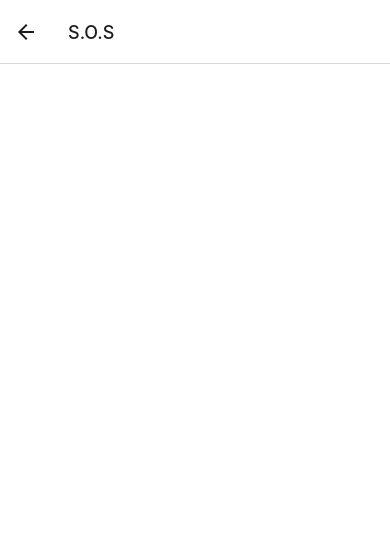
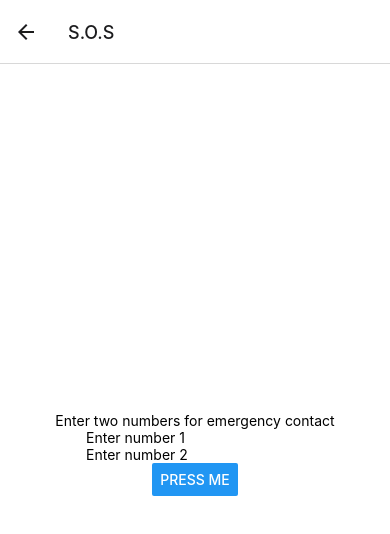
Before and after one commit to Sidd-R/SafeStride, a React Native app in the folder MobileApp/: screen /sos in a window 390 px wide. Shown: the top 534 px of the page. Built offline with nearby package versions, Linux system fonts and the light colour scheme.

Commit message:
Update Sos.jsx

```diff
--- a/MobileApp/Screens/Sos.jsx
+++ b/MobileApp/Screens/Sos.jsx
@@ -1,10 +1,44 @@
-import { StyleSheet, Text, View, Button } from 'react-native';
+import { StyleSheet, Text, View, Button, TextInput,Alert } from 'react-native';
 import { StatusBar } from 'expo-status-bar';
+import React from 'react';
+import {useState} from 'react';
+import NearestSafeSpot from './NearestSafeSpot';
 
  export default function Sos ({navigation}) {
+  const [phone1,setPhone1]=useState("");
+  const [phone2,setPhone2]=useState("");
+  const saveNumbers = async () => {
+    try {
+        await  fetch(("http://localhost:3010/sendMessage"),{
+          method: 'POST',
+          headers: { 'Content-Type': 'application/json' },
+          body: JSON.stringify({ ph1: `${phone1}` })
+      })
+            .then(response => {
+                response.json()
+                    .then(() => {
+                        Alert.alert("Data sent to backend");
+                    });
+            })
+    }
+    catch (error) {
+        console.error(error);
+    }
+}
+
   return(
     <View style={styles.container}>
-
+      <Text >Enter two numbers for emergency contact</Text>
+      <TextInput placeholder='Enter number 1'
+      style={styles.input}
+      onChangeText={(phone)=>setPhone1(phone)}/>
+      <TextInput placeholder='Enter number 2'
+      style={styles.input}
+      onChangeText={(phone)=>setPhone2(phone)}/>
+      <Button
+        title="Press me"
+        onPress={saveNumbers}
+      />
       <StatusBar style="auto" />
     </View>
   )
```
